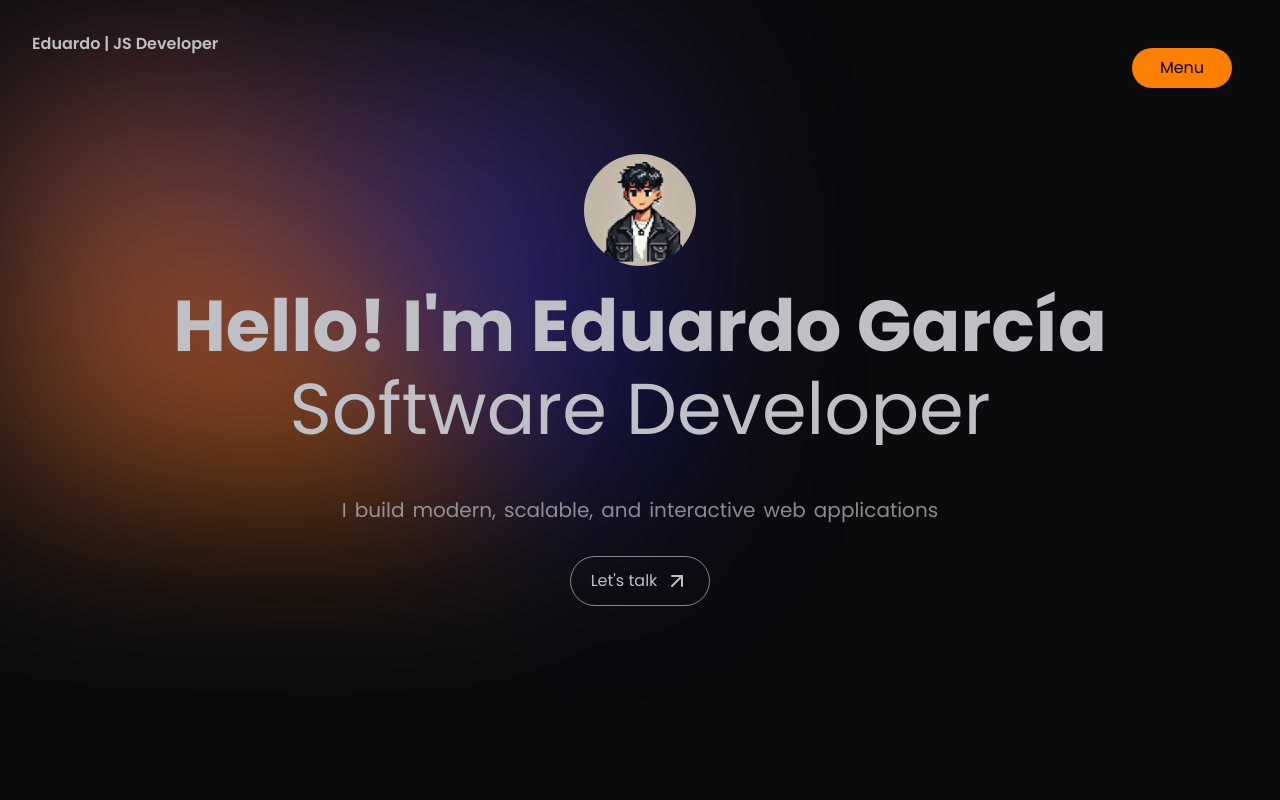
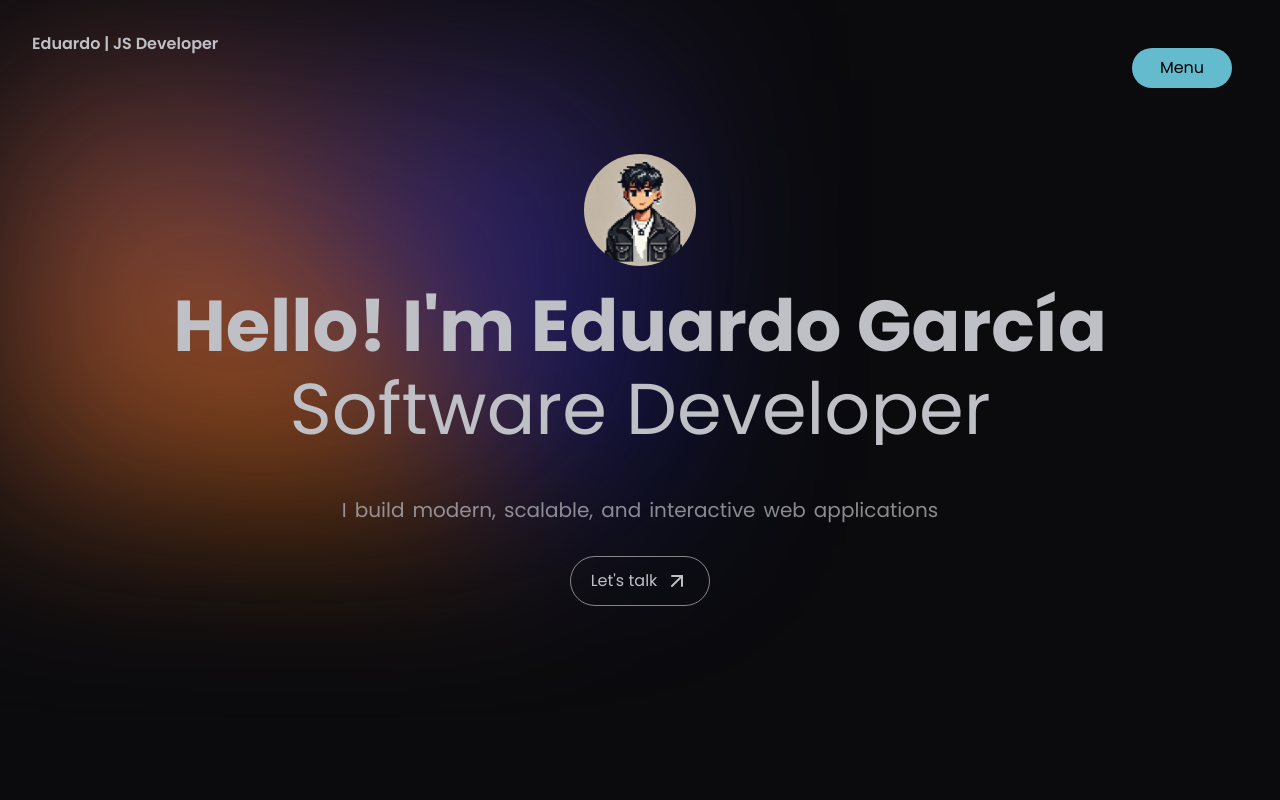
Before and after one commit to EdugarciaSB16/portfolio, a Next.js app: page / in a window 1280 px wide. Shown: the top 800 px of the page. Built offline with nearby package versions, Linux system fonts and the light colour scheme.

Commit message:
change: change css color

```diff
--- a/src/components/header.tsx
+++ b/src/components/header.tsx
@@ -52,7 +52,7 @@ const Header = ({ social }: HeaderProps) => {
                 initial={false}
                 animate={isActive ? 'open' : 'closed'}
                 variants={variants}
-                className="absolute top-0 right-0 md:-top-6 md:-right-6 w-dvw md:w-[480px] h-dvh md:h-[calc(100dvh_-_2.5rem)] bg-orange"
+                className="absolute top-0 right-0 md:-top-6 md:-right-6 w-dvw md:w-[480px] h-dvh md:h-[calc(100dvh_-_2.5rem)] bg-primary"
             >
                 {isActive && (
                     <nav className="flex justify-between flex-col w-full h-full px-10 pt-[100px] pb-[50px]">
@@ -108,7 +108,7 @@ const Header = ({ social }: HeaderProps) => {
                                     <MotionLink
                                         href={url}
                                         target="_blank"
-                                        className=" w-1/2 mt-1 text-background"
+                                        className="w-1/2 text-2xl mt-1 text-background"
                                         variants={slideIn}
                                         custom={i}
                                         initial="initial"
@@ -155,7 +155,7 @@ function Button({
                 }}
             >
                 <motion.div
-                    className="bg-orange h-full w-full grid place-items-center text-black"
+                    className="bg-primary h-full w-full grid place-items-center text-black"
                     onClick={() => {
                         toggleMenu();
                     }}
```
